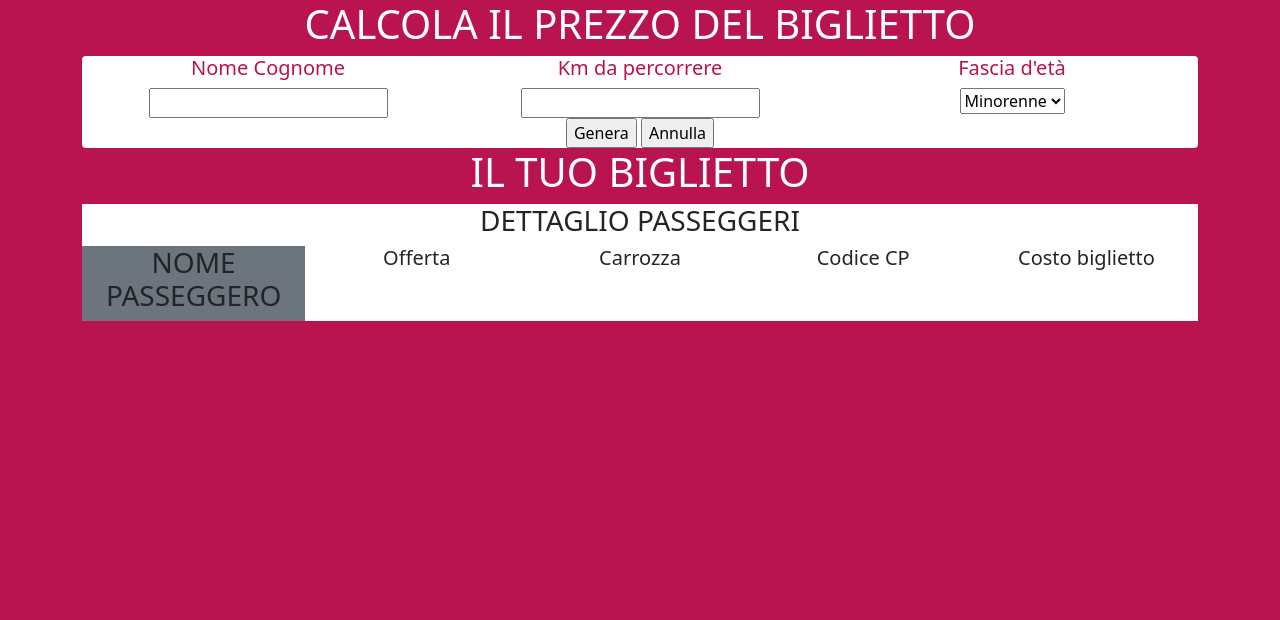
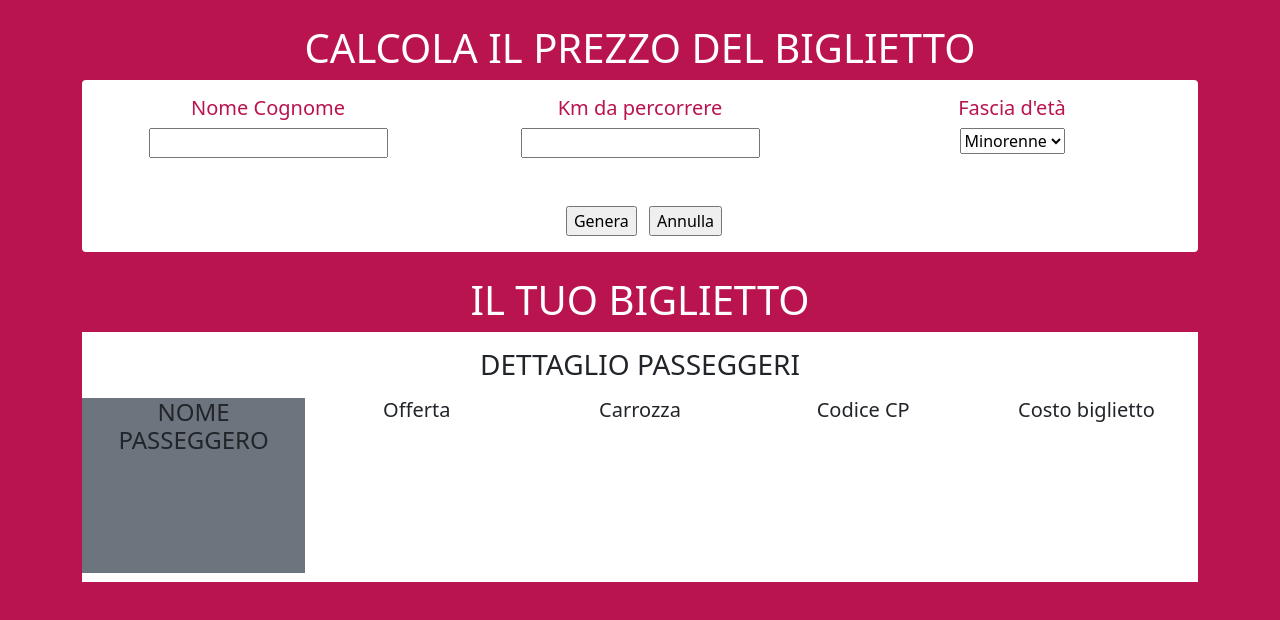
Before and after one commit to AndreSoffiantini/js-biglietto-treno-form, a plain HTML site: page index.html in a window 1280 px wide. Drawn offline with nearby package versions, Linux system fonts and the light colour scheme.

Commit message:
Improve style

```diff
--- a/assets/css/style.css
+++ b/assets/css/style.css
@@ -9,3 +9,7 @@ body {
 .user_input_data h5 {
     color: var(--dark-danger);
 }
+
+.user_output_data {
+    height: 250px;
+}
--- a/index.html
+++ b/index.html
@@ -17,16 +17,16 @@
 <body>
 
     <section>
-        <div class="container text-center">
+        <div class="container text-center my-4">
 
             <h1 class="text-white text-uppercase">
                 Calcola il prezzo del biglietto
             </h1>
 
             <div class="user_input_data bg-white rounded">
-                <div class="container">
+                <div class="container py-3">
 
-                    <div class="row">
+                    <div class="row mb-5">
 
                         <div class="col">
 
@@ -58,7 +58,7 @@
 
                     </div>
 
-                    <input type="button" onclick="formData()" value="Genera"></input>
+                    <input class="mx-2" type="button" onclick="formData()" value="Genera"></input>
                     <input type="button" value="Annulla"></input>
 
                 </div>
@@ -75,19 +75,19 @@
             </h1>
 
             <div class="user_output_data bg-white">
-                <div class="container">
+                <div class="container pt-3 h-100">
 
-                    <h3 class="text-uppercase">
+                    <h3 class="text-uppercase mb-3">
                         Dettaglio passeggeri
                     </h3>
 
-                    <div class="row">
+                    <div class="row h-75">
 
                         <div class="col bg-secondary">
 
-                            <h3 class="text-uppercase">
+                            <h4 class="text-uppercase">
                                 Nome passeggero
-                            </h3>
+                            </h4>
 
                             <div id="nameShowed"></div>
 
```
